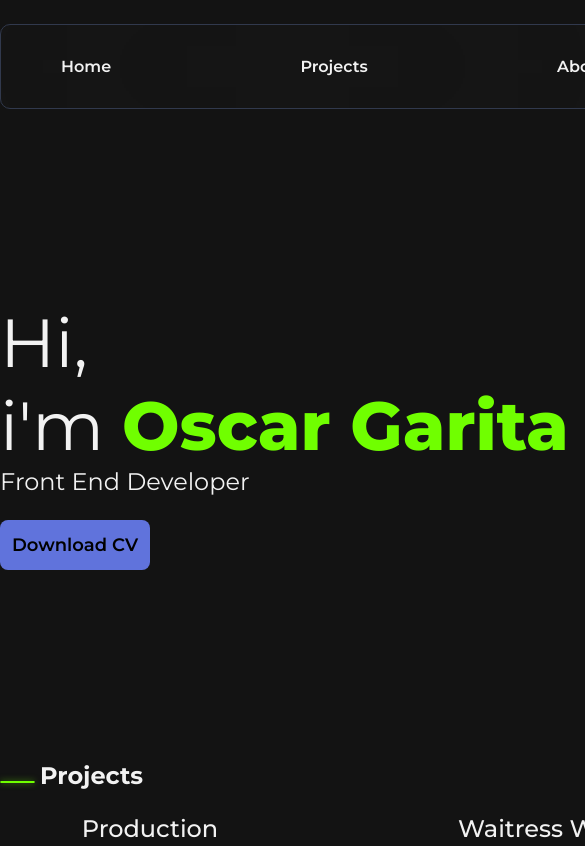
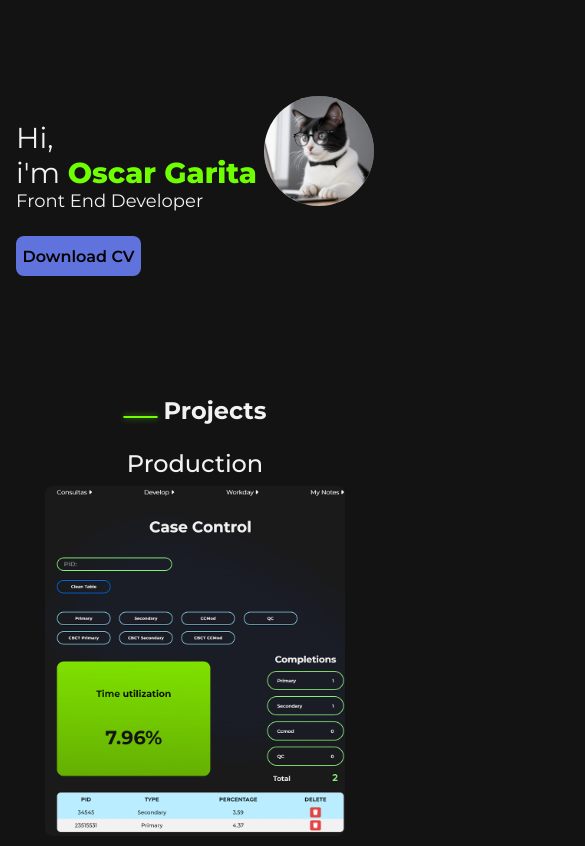
Before and after one commit to OscarGarita/portfolio, a plain HTML site: page index.html in a window 390 px wide. Shown: the top 846 px of the page, 585 px wide, since content can reach past the window. Drawn offline with nearby package versions, Linux system fonts and the light colour scheme; files that its build step writes are made by us from their sources.

Commit message:
queries modified

```diff
--- a/_mediaQueries.scss
+++ b/_mediaQueries.scss
@@ -1,5 +1,71 @@
 @media (max-width: 480px) {
+
     //mobile
+    .container {
+        width: 390px;
+        padding: 0px 16px;
+
+    }
+
+    .button-cv{
+        width: 125px;
+        height: 40px;
+        font-size: 16px;
+    }
+
+    header {
+        display: none;
+    }
+
+    .title {
+        justify-content: space-between;
+
+        .profile-picture {
+            width: 110px;
+            height: 110px;
+
+
+            img {
+                width: 110px;
+                height: 110px;
+            }
+
+        }
+
+        .info {
+            margin-top: 24px;
+
+            h1 {
+                font-size: 1.8rem;
+            }
+
+            h2 {
+                font-size: 18px;
+            }
+        }
+
+    }
+
+    .projects {
+
+        display: flex;
+        flex-direction: column;
+        align-items: center;
+    }
+
+    .project-2 {
+        margin-top: 48px;
+    }
+
+    .dribble-image {
+        width: 350px;
+        height: 300px;
+
+        img {
+            width: 320px;
+
+        }
+    }
 
 }
 
@@ -8,8 +74,7 @@
     // tablet
     .container {
         width: 768px;
-        padding: 0px 16px;
-        margin: auto;
+        padding: 0px 24px;
     }
 
     header {
@@ -22,7 +87,6 @@
         .profile-picture {
             width: 215px;
             height: 215px;
-
 
             img {
                 width: 215px;
@@ -39,7 +103,6 @@
             }
         }
 
-
     }
 
 
@@ -49,6 +112,4 @@
 
     }
 
-
-
 }
```
Also changed, not shown: 1 other file.
